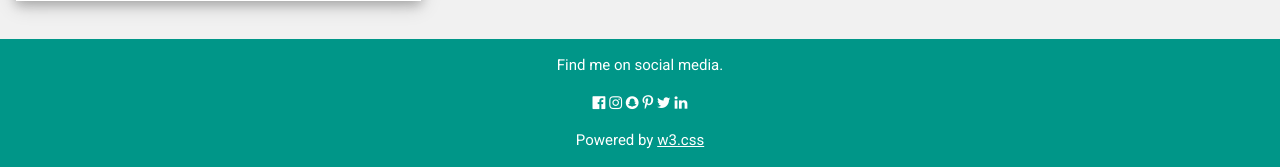
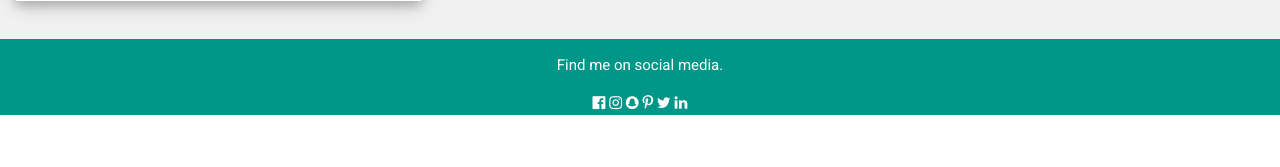
Before and after one commit to NotAlpha45/Server-Programming-Lab, a Node server app: page /profile/ in a window 1280 px wide. Shown: the part 1100-1267 px from the top of the page. After the commit the page ends 1215 px from the top, so only its background shows below. Run offline with Node 20, Linux system fonts and the light colour scheme.

Commit message:
Minor typo fix

```diff
--- a/backend/app.js
+++ b/backend/app.js
@@ -8,7 +8,7 @@ const app = express();
 // Setting the view engine to ejs and the static folder for images
 app.set("view engine", "ejs");
 app.use(express.static("public"));
-// app.use(express.)
+
 
 app.get("/", function (req, res) {
   res.send("Hello world");
--- a/backend/views/profile.ejs
+++ b/backend/views/profile.ejs
@@ -1,7 +1,7 @@
 <!DOCTYPE html>
 <html>
   <head>
-    <title>W3.CSS Template</title>
+    <title>My CV</title>
     <meta charset="UTF-8" />
     <meta name="viewport" content="width=device-width, initial-scale=1" />
     <link rel="stylesheet" href="https://www.w3schools.com/w3css/4/w3.css" />
@@ -206,12 +206,6 @@
       <i class="fa fa-pinterest-p w3-hover-opacity"></i>
       <i class="fa fa-twitter w3-hover-opacity"></i>
       <i class="fa fa-linkedin w3-hover-opacity"></i>
-      <p>
-        Powered by
-        <a href="https://www.w3schools.com/w3css/default.asp" target="_blank"
-          >w3.css</a
-        >
-      </p>
     </footer>
   </body>
 </html>
```
